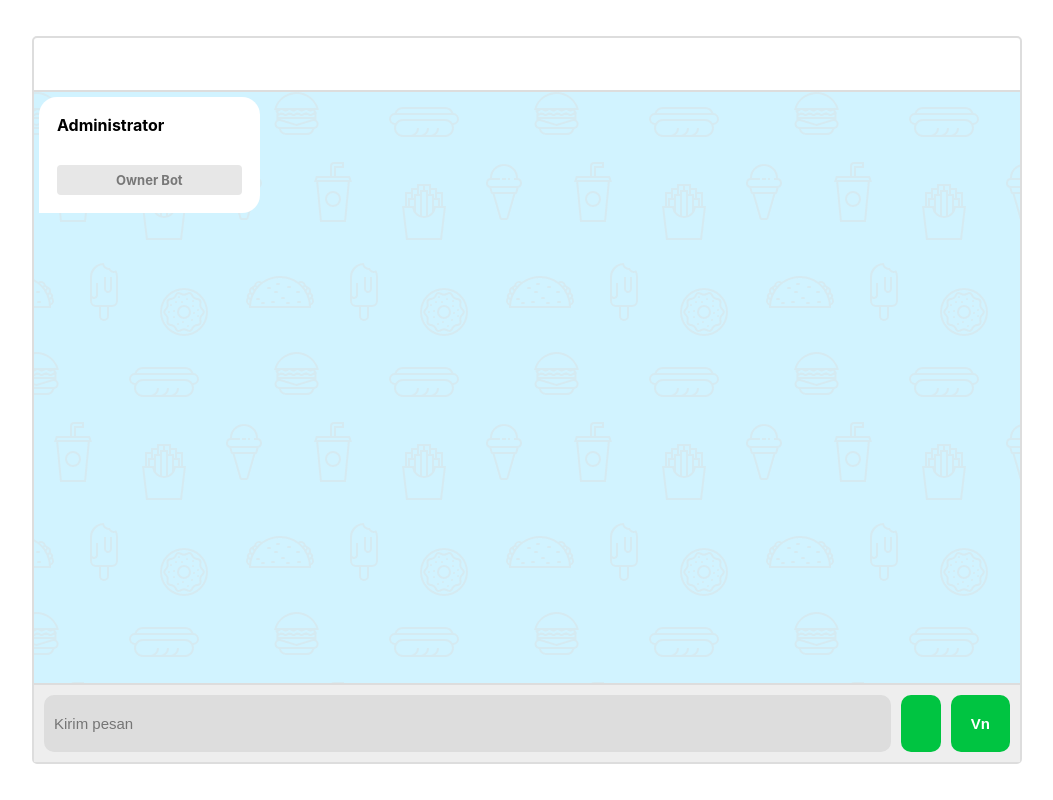
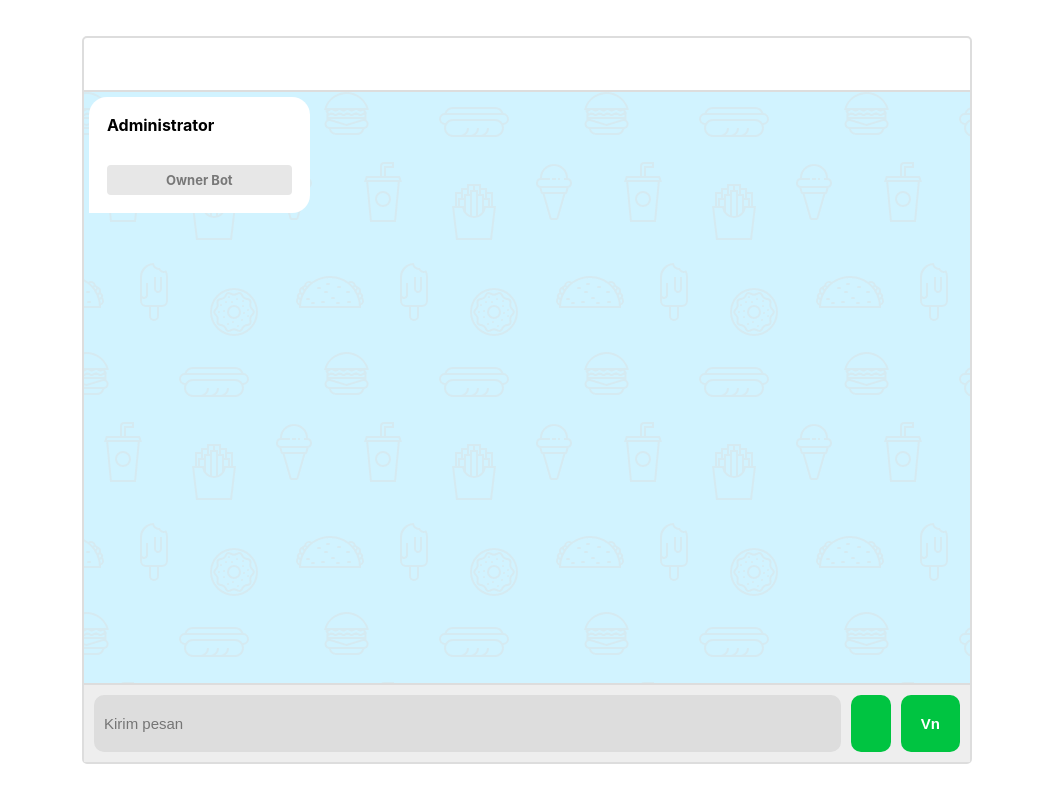
Before and after one commit to vikodk67/webchat-API-mican, a website: page start.ejs in a window 1280 px wide. Shown: the whole page, without its empty margins (113-1166 px from the left). Drawn offline with nearby package versions, Linux system fonts and the light colour scheme; some packages are replaced by stand-ins of ours; files that its build step writes are made by us from their sources; no server answers; a script that the page names is missing; some icons are missing.

Commit message:
Update style.css

```diff
--- a/css/style.css
+++ b/css/style.css
@@ -32,7 +32,7 @@ body {
   flex-flow: column wrap;
   justify-content: space-between;
   width: 100%;
-  max-width: 990px;
+  max-width: 890px;
   margin: 1px;
   height: calc(100% - 40px);
   border: var(--border);
@@ -55,7 +55,7 @@ body {
   padding: 5px;
 }
 .msger-chat::-webkit-scrollbar {
-  width: 10px;
+  width: 7px;
 }
 .msger-chat::-webkit-scrollbar-track {
   background: #ddd;
```
